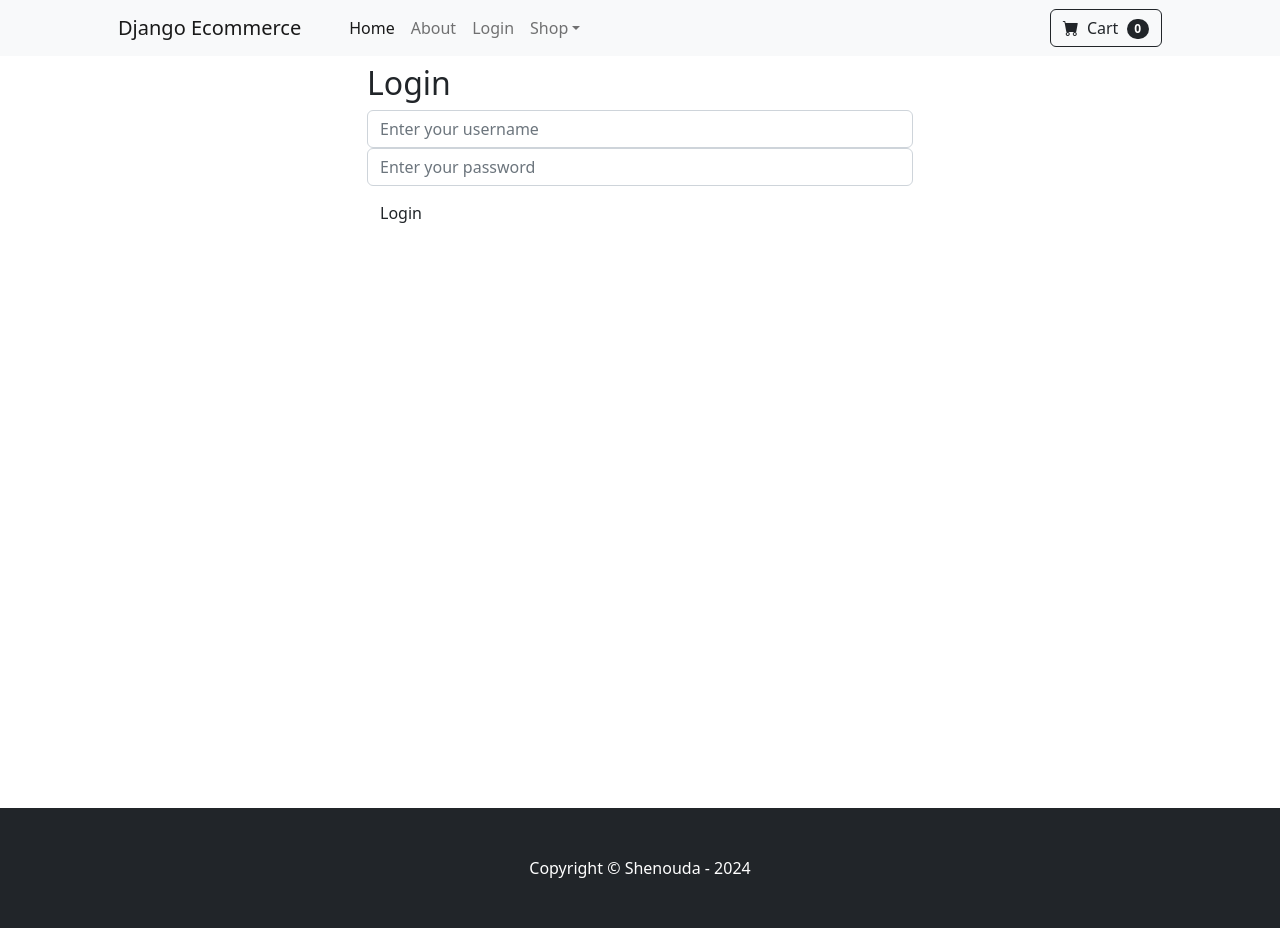
After one commit to Shenouda-Fawzy/dj-ecom, a Django app: page /login/ in a window 1280 px wide. The commit adds this page. Run offline with Django 5.2, Linux system fonts and the light colour scheme; some libraries are stand-ins or nearby versions.

Commit message:
Add login/logout - no implementation at this stage

```diff
--- /dev/null
+++ b/store/templates/login.html
@@ -0,0 +1,39 @@
+{% extends 'base.html' %}
+
+{% block content %}
+
+<!-- Implement login page -->
+<div class="container">
+    <div class="row justify-content-center">
+        <div class="col-md-6">
+            <h2 class="mt-2">Login</h2>
+            <form method="post">
+                {% csrf_token %}
+                <div class="form-group">
+                    <input type="text" class="form-control" id="username" name="username" placeholder="Enter your username" required>
+                </div>
+                <div class="form-group">
+                    <input type="password" class="form-control" id="password" name="password" placeholder="Enter your password" required>
+                </div>
+                <button type="submit" class="btn btn-secodary mt-2">Login</button>
+            </form>
+        </div>
+    </div>
+</div>
+
+
+<br><br>
+<br><br>
+<br><br>
+<br><br>
+<br><br>
+<br><br>
+<br><br>
+<br><br>
+<br><br>
+<br><br>
+<br><br>
+<br><br>
+
+
+{% endblock %}
--- a/store/templates/navbar.html
+++ b/store/templates/navbar.html
@@ -9,6 +9,12 @@
             <ul class="navbar-nav me-auto mb-2 mb-lg-0 ms-lg-4">
                 <li class="nav-item"><a class="nav-link active" aria-current="page" href="{% url 'store:home' %}">Home</a></li>
                 <li class="nav-item"><a class="nav-link" href="{% url 'store:about' %}">About</a></li>
+
+                {% if user.is_authenticated %}
+                <li class="nav-item"><a class="nav-link" href="{% url 'store:logout' %}">Logout</a></li>
+                {% else %}
+                <li class="nav-item"><a class="nav-link" href="{% url 'store:login' %}">Login</a></li>
+                {% endif %}
                 <li class="nav-item dropdown">
                     <a class="nav-link dropdown-toggle" id="navbarDropdown" href="#" role="button"
                         data-bs-toggle="dropdown" aria-expanded="false">Shop</a>
--- a/store/urls.py
+++ b/store/urls.py
@@ -6,4 +6,6 @@ app_name = 'store'
 urlpatterns = [
     path('', views.Home, name="home"),
     path('about/', views.About, name="about"),
+    path('login/', views.Login_User, name="login"),
+    path('logout/', views.Logout_User, name="logout"),
 ]
--- a/store/views.py
+++ b/store/views.py
@@ -1,5 +1,7 @@
 from django.shortcuts import render
 from .models import Product
+from django.contrib.auth import login, logout, authenticate
+from django.contrib import messages
 
 # Create your views here.
 
@@ -10,3 +12,19 @@ def Home(request):
 
 def About(request):
     return render(request, 'about.html')
+
+def Login_User(request):
+    # if request.method == "POST":
+    #     username = request.POST['username']
+    #     password = request.POST['password']
+    #     user = authenticate(request, username=username, password=password)
+    #     if user is not None:
+    #         login(request, user)
+    #         messages.success(request, "You have successfully logged in")
+    #         return redirect('home')
+    #     else:
+    #         messages.error(request, "Invalid username or password")
+    return render(request, 'login.html')
+
+def Logout_User(request):
+    pass
```
